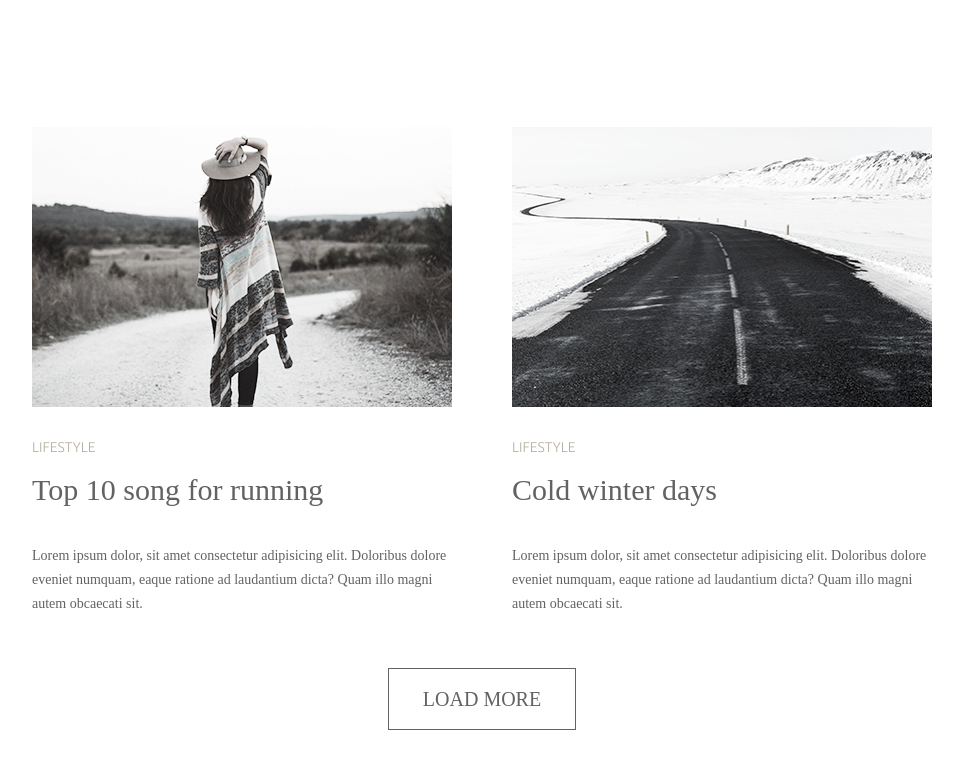
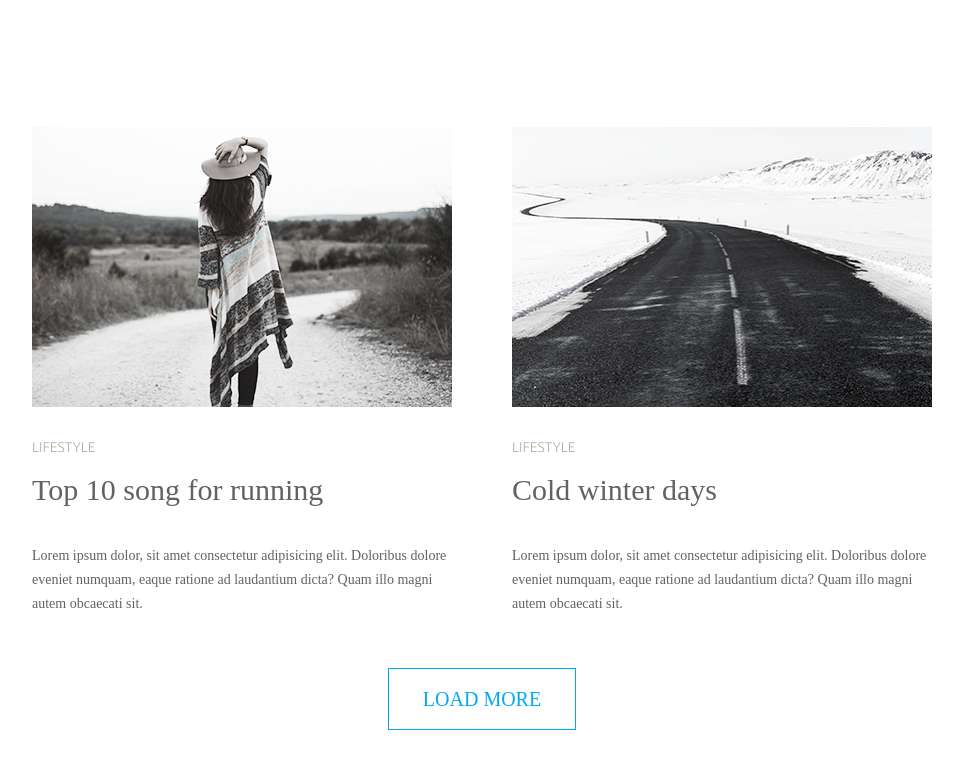
Before and after one commit to titanaruto/goIT, a plain HTML site: page homework03/index.html in a window 1280 px wide. In both pictures the pointer is over the button "LOAD MORE". Shown: the part 1308-2076 px from the top of the page, without its empty margins (158-1121 px from the left). Drawn offline with nearby package versions, Linux system fonts and the light colour scheme; a web font is replaced by a local one.

Commit message:
corected code add  hover button

```diff
--- a/homework03/css/style.css
+++ b/homework03/css/style.css
@@ -130,6 +130,7 @@ main {
   text-align: center;
   margin-bottom: 70px;
 }
+
 .homework03_button {
   margin: 0 auto;
   border: 1px solid rgb(98, 98, 98);
@@ -142,5 +143,10 @@ main {
   text-transform: uppercase;
   background-color: #fff;
   cursor: pointer;
+}
 
+.homework03_button:hover,
+.homework03_button:focus {
+  border: 1px solid #03a9f4;
+  color: #03a9f4;
 }
```
Also changed, not shown: homework03/index.html (+1 -7 lines).
